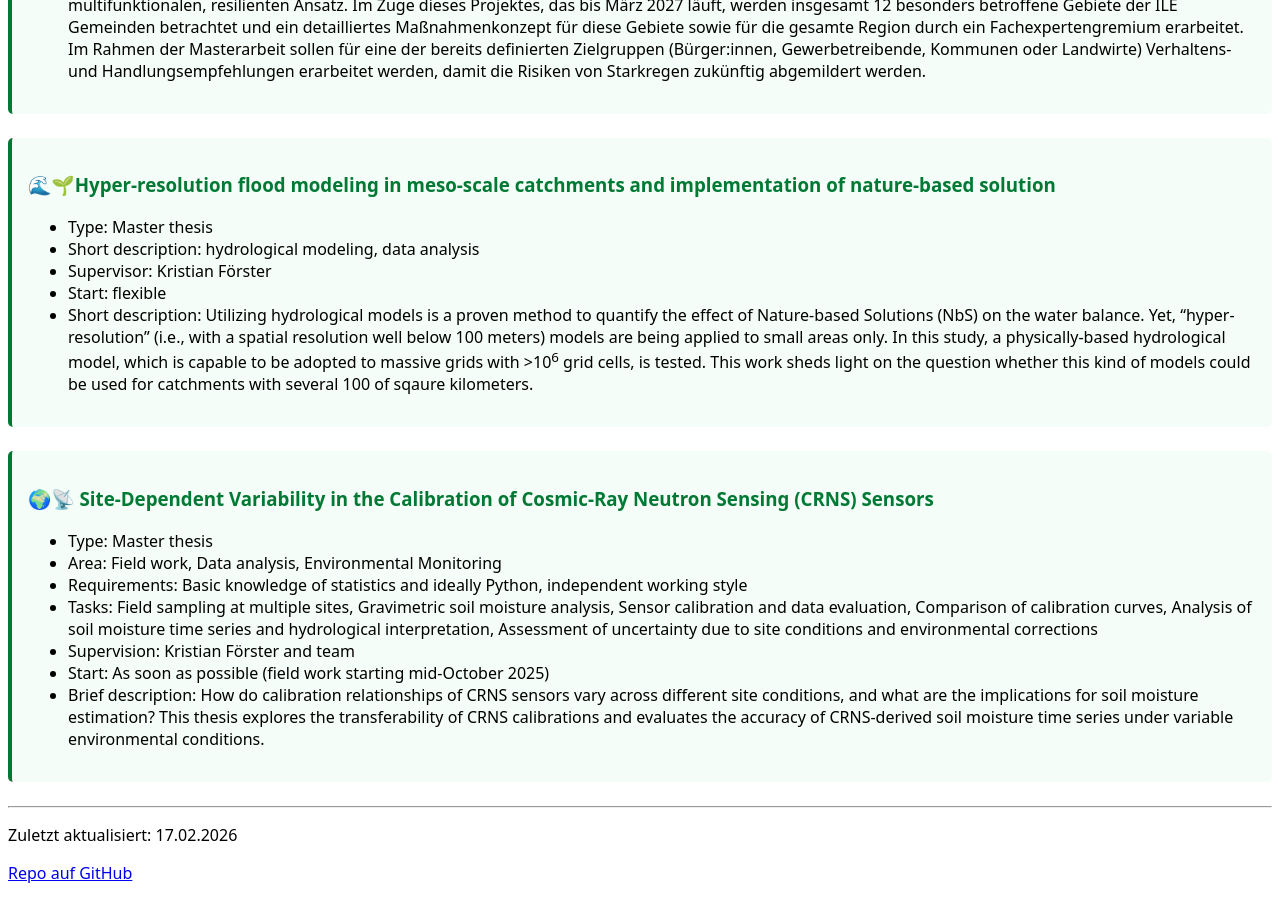
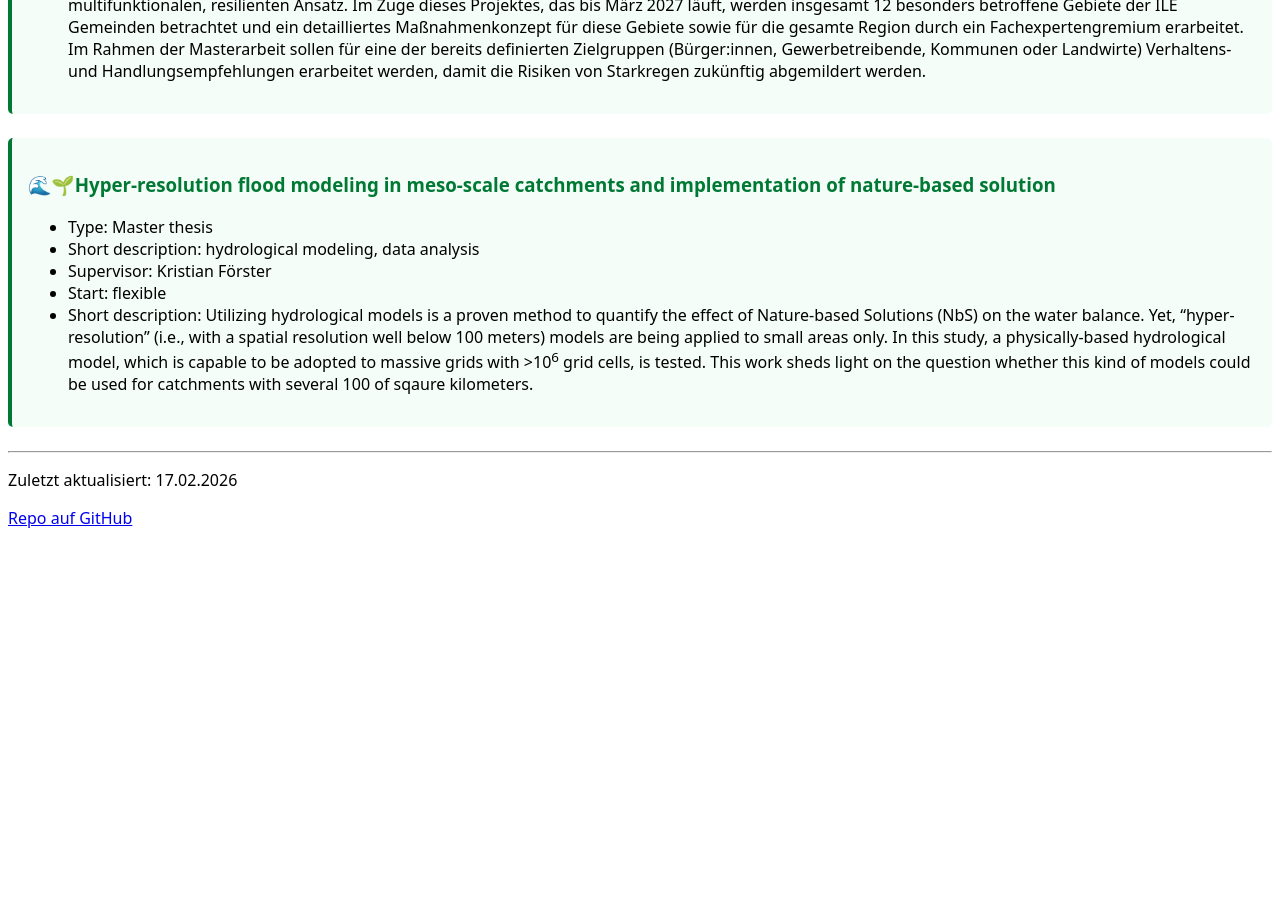
Before and after one commit to kristianfoerster/hswt-cch, a Jekyll site: the page built from index.md, in a window 1280 px wide and 900 px high, scrolled down 1574 px. Built offline with Jekyll 4.4.1, drawn with Linux system fonts in a browser that asks for light colours; our own code applies the rules of GitHub Pages for plain Markdown files; after the commit the page ends 2119 px from its top, so only the background shows below that.

Commit message:
Update index.md

```diff
--- a/index.md
+++ b/index.md
@@ -82,15 +82,3 @@
 * Short description: Utilizing hydrological models is a proven method to quantify the effect of Nature-based Solutions (NbS) on the water balance. Yet, "hyper-resolution" (i.e., with a spatial resolution well below 100 meters) models are being applied to small areas only. In this study, a physically-based hydrological model, which is capable to be adopted to massive grids with >10<sup>6</sup> grid cells, is tested. This work sheds light on the question whether this kind of models could be used for catchments with several 100 of sqaure kilometers.
 
 </div>
-<div class="thema master" markdown="1">
-
-### 🌍📡 Site-Dependent Variability in the Calibration of Cosmic-Ray Neutron Sensing (CRNS) Sensors
-* Type: Master thesis
-* Area: Field work, Data analysis, Environmental Monitoring
-* Requirements: Basic knowledge of statistics and ideally Python, independent working style
-* Tasks: Field sampling at multiple sites, Gravimetric soil moisture analysis, Sensor calibration and data evaluation, Comparison of calibration curves, Analysis of soil moisture time series and hydrological interpretation, Assessment of uncertainty due to site conditions and environmental corrections
-* Supervision: Kristian Förster and team
-* Start: As soon as possible (field work starting mid-October 2025)
-* Brief description: How do calibration relationships of CRNS sensors vary across different site conditions, and what are the implications for soil moisture estimation? This thesis explores the transferability of CRNS calibrations and evaluates the accuracy of CRNS-derived soil moisture time series under variable environmental conditions.
-
-</div>
```
